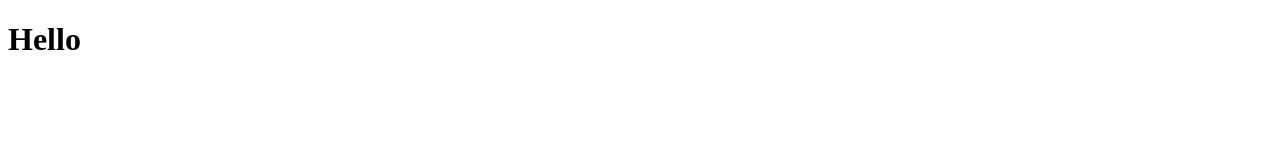
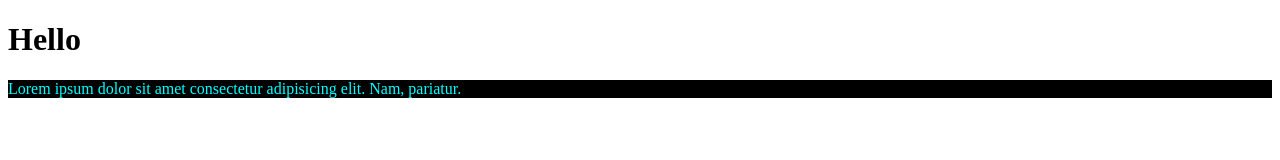
Before and after one commit to JamilRayhan/Bohubrihi, a plain HTML site: page index.html in a window 1280 px wide. Drawn offline with Linux system fonts and the light colour scheme.

Commit message:
first commit

```diff
--- a/index.html
+++ b/index.html
@@ -5,8 +5,10 @@
     <meta http-equiv="X-UA-Compatible" content="IE=edge">
     <meta name="viewport" content="width=device-width, initial-scale=1.0">
     <title>Document</title>
+    <link rel="stylesheet" href="style.css">
 </head>
 <body>
     <h1>Hello</h1>
+    <p>Lorem ipsum dolor sit amet consectetur adipisicing elit. Nam, pariatur.</p>
 </body>
 </html>
--- /dev/null
+++ b/style.css
@@ -0,0 +1,4 @@
+p{
+    color: aqua;
+    background-color:black ;
+}
```
